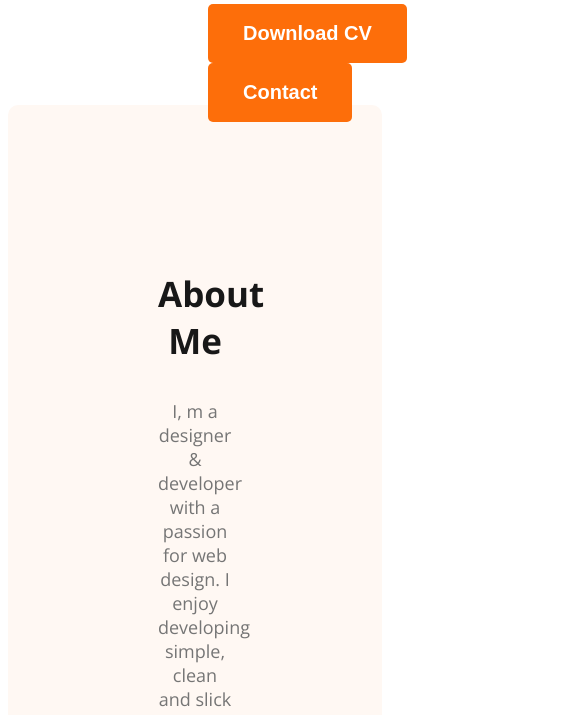
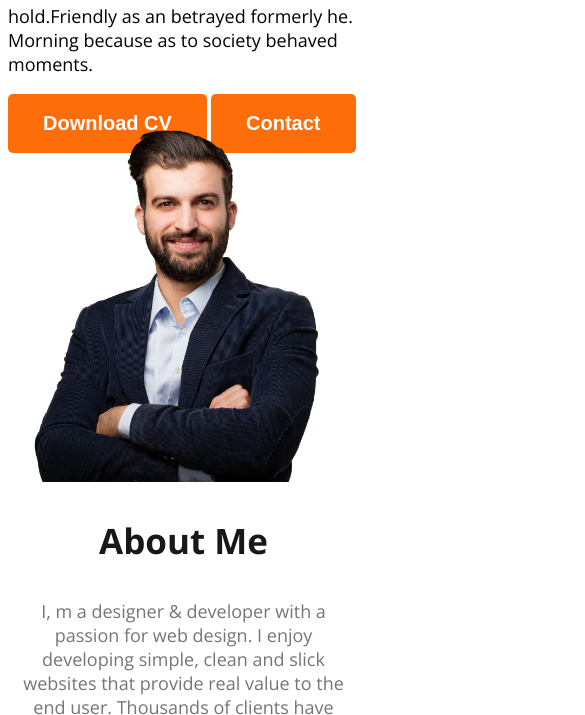
Before and after one commit to MDALAMRAN11/web-dev-portfolio, a plain HTML site: page index.html in a window 390 px wide. Shown: the part 763-1478 px from the top of the page, 585 px wide, since content can reach past the window. Drawn offline with nearby package versions, Linux system fonts and the light colour scheme.

Commit message:
mobile responsive update

```diff
--- a/styles/styles.css
+++ b/styles/styles.css
@@ -169,25 +169,6 @@ nav li a {
     margin: 30px 30px 30px 0;
 }
 
-/*footer-styles*/
-/* .footer{
-    display: flex;
-    width: 1600px;
-    height: 780px;
-}
-.footer .footer-column{
-    justify-content: space-around;
-    margin: 130px 113px auto 230px;
-}
-.footer p{
-    margin-top: 20px;
-    margin-bottom: 30px;
-}
-.footer .social-link {
-    display: block;
-    width: 137px;
-} */
-
 .footer{
     display: flex;
     padding: 130px 230px;
@@ -206,3 +187,37 @@ nav li a {
     margin-bottom: 24px;
     border: none;
 }
+
+/*mobileScreen*/
+@media screen and (max-width: 575px) {
+    body {
+        width: 100vw;
+    }
+    .secondary-bg {
+    background-color: transparent;
+}
+.header {
+        background-image: none;
+    }
+    nav, .banner, .skill-container, .footer{
+        display: flex;
+        flex-direction: column;
+    }
+    .banner {
+        gap: 250px;
+    }
+    nav ul{
+        width: 100vw;
+    }
+    .banner , .banner-profile-picture , .about, .footer{
+        margin: 0;
+        width: 90%;
+        padding: 0;
+    }
+    .main section {
+        margin-top: 0;
+    }
+    .footer-column, .main section{
+        width: 90%;
+    }
+}
```
